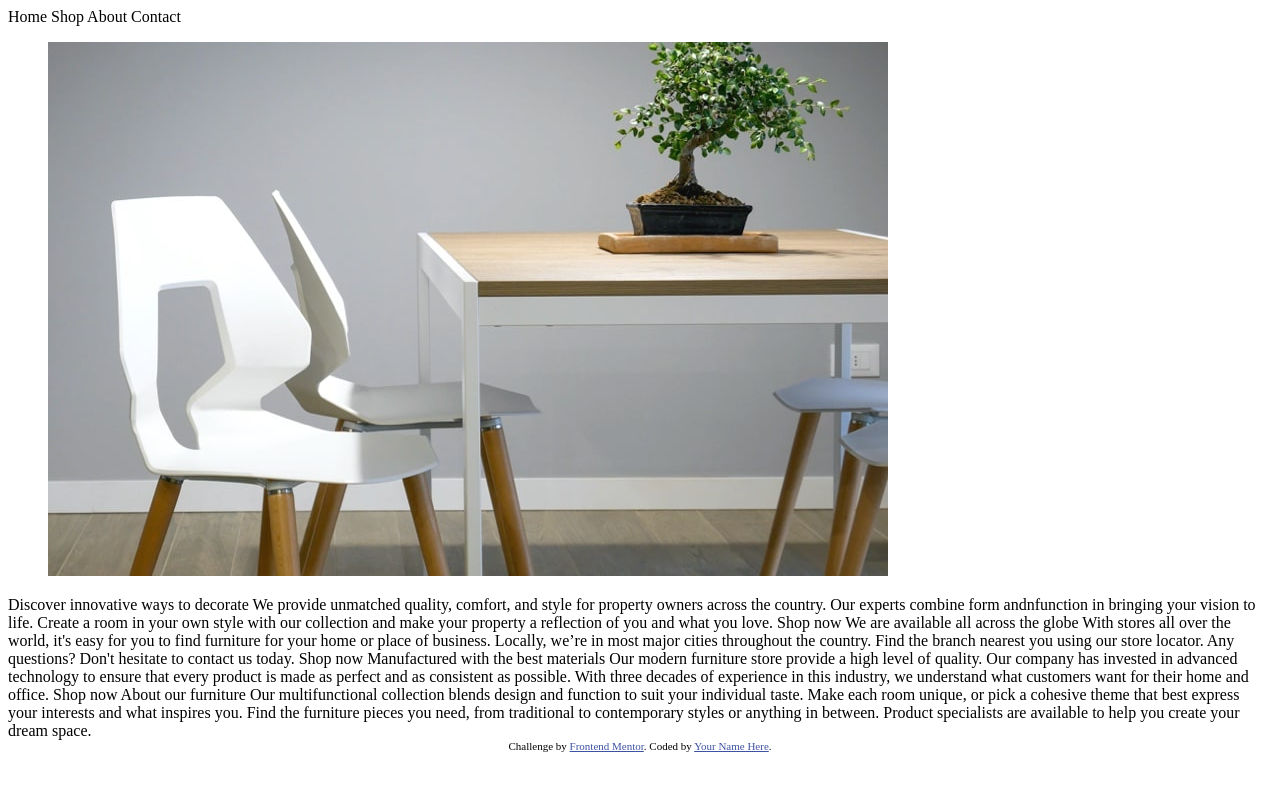
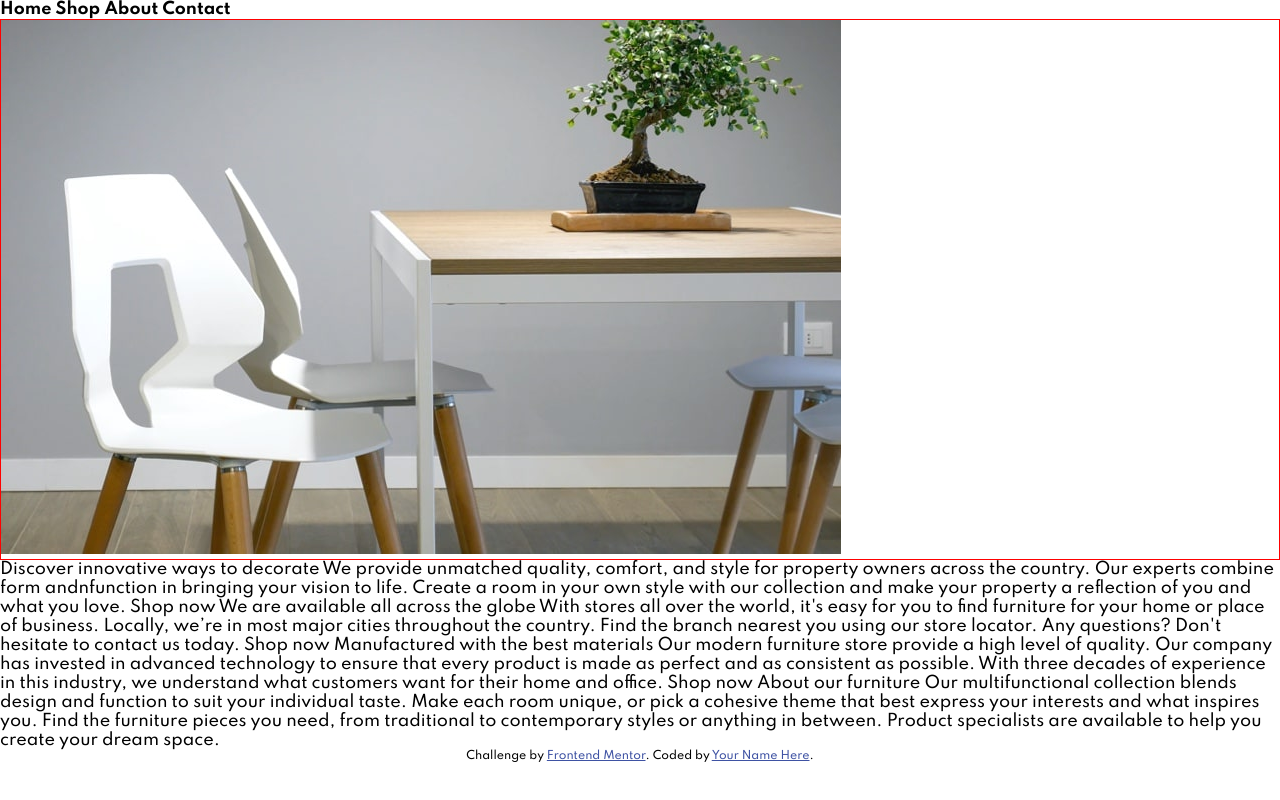
Before and after one commit to RakeshVenkat/Room-homepage, a plain HTML site: page index.html in a window 1280 px wide. Drawn offline with Linux system fonts and the light colour scheme.

Commit message:
Wired up font family spartan Used font face as per design Boilerplate code for using font.

```diff
--- a/index.html
+++ b/index.html
@@ -5,20 +5,25 @@
   <meta name="viewport" content="width=device-width, initial-scale=1.0"> <!-- displays site properly based on user's device -->
 
   <link rel="icon" type="image/png" sizes="32x32" href="./images/favicon-32x32.png">
+  <link rel="stylesheet" type="text/css" href="main.css" >
+  <title>Frontend Mentor | Room homepage</title>
 
-  <title>Frontend Mentor | Room homepage</title>
 
   <!-- Feel free to remove these styles or customise in your own stylesheet 👍 -->
   <style>
     .attribution { font-size: 11px; text-align: center; }
     .attribution a { color: hsl(228, 45%, 44%); }
   </style>
+
 </head>
 <body>
-  Home
+  <nav>
+      Home
   Shop
   About
   Contact
+  </nav>
+
 
   <figure class='hero'>
     <img srcset="./images/mobile-image-hero-1.jpg 375w,
--- a/main.css
+++ b/main.css
@@ -1,3 +1,31 @@
+* {
+  margin: 0;
+  padding: 0;
+}
+
+@font-face {
+  font-family: 'Spartan-Medium';
+  src: url('./fonts/static/Spartan-Medium.ttf') format('truetype');
+}
+
+@font-face {
+  font-family: 'Spartan-SemiBold';
+  src: url('./fonts/static/Spartan-SemiBold.ttf') format('truetype');
+}
+
+@font-face {
+  font-family: 'Spartan-Bold';
+  src: url('./fonts/static/Spartan-Bold.ttf') format('truetype');
+}
+
+body {
+  font-family: 'Spartan-Medium';
+}
+
+nav {
+    font-family: 'Spartan-Bold';
+}
+
 .hero {
-    border: 1px solid red;
+  border: 1px solid red;
 }
```
Also changed, not shown: design/active-states.jpg (added), design/desktop-design-slide-1.jpg (added), design/desktop-design-slide-2.jpg (added), design/desktop-design-slide-3.jpg (added), design/desktop-preview.jpg (added), design/mobile-design.jpg (added), design/mobile-navigation.jpg (added), fonts/Spartan-VariableFont_wght.ttf (added), fonts/static/Spartan-Black.ttf (added), fonts/static/Spartan-Bold.ttf (added), fonts/static/Spartan-ExtraBold.ttf (added), fonts/static/Spartan-ExtraLight.ttf (added), fonts/static/Spartan-Light.ttf (added), fonts/static/Spartan-Medium.ttf (added), 3 more files, 1 other file.
